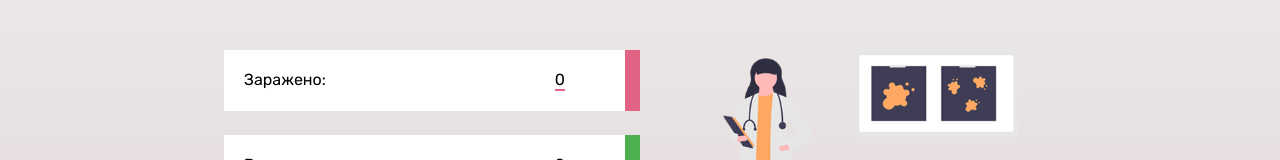
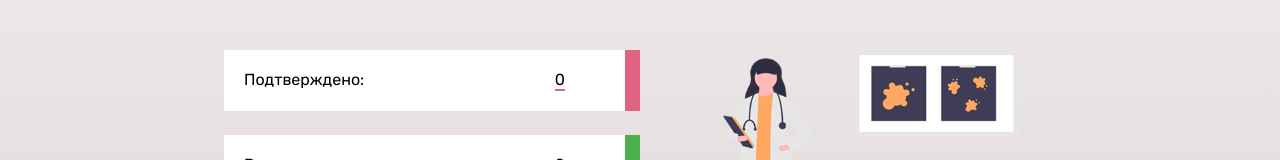
Before and after one commit to stassb129/covid-19-belarus, a React (Create React App) app: page / in a window 1280 px wide. Shown: the part 623-783 px from the top of the page. Built offline with nearby package versions, Linux system fonts and the light colour scheme; no server answers.

Commit message:
Update Home.js

```diff
--- a/src/components/main/Home/Home.js
+++ b/src/components/main/Home/Home.js
@@ -41,7 +41,7 @@ const Home = (props) => {
                 {/*Статистика*/}
                 <div className={css.statistic}>
                     <div className={css.stat}>
-                        <div className={css.statBar}><span>Заражено: </span><span>{props.confirmed}</span></div>
+                        <div className={css.statBar}><span>Подтверждено: </span><span>{props.confirmed}</span></div>
                         <div className={css.statBar}><span>Выздоровело: </span><span>{props.recovered}</span></div>
                         <div className={css.statBar}><span>Смертей: </span><span>{props.deaths}</span></div>
                     </div>
```
